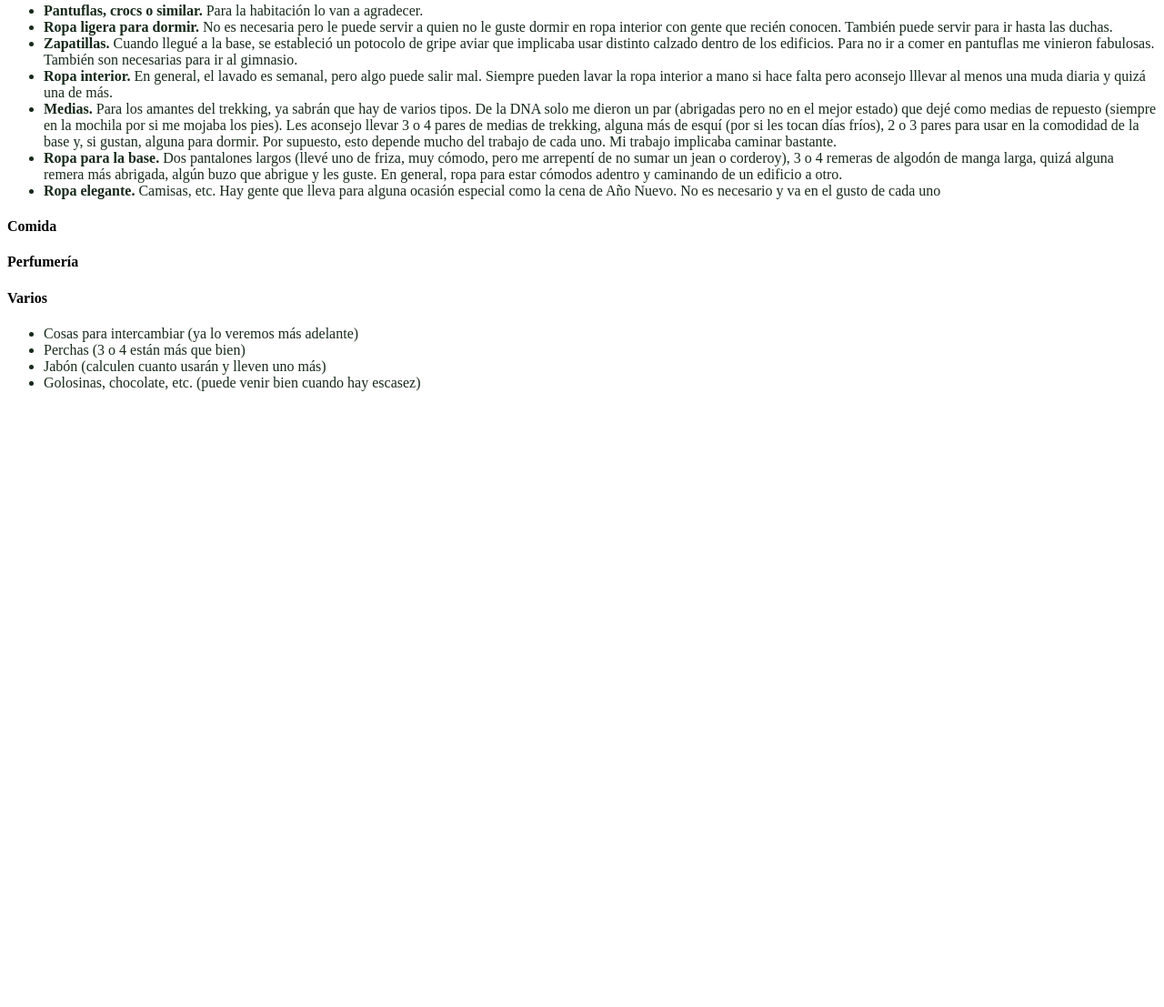
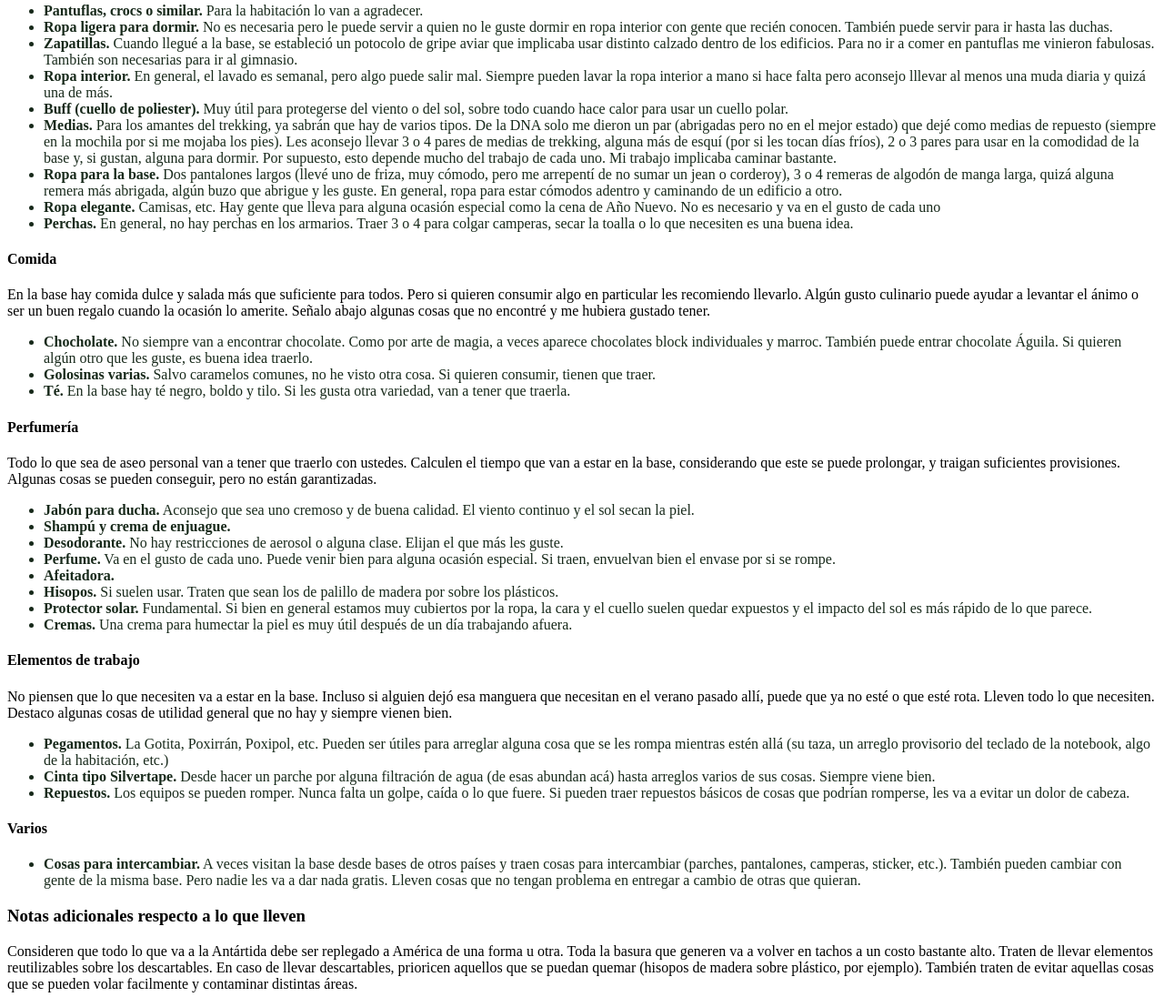
Before and after one commit to pablo-jusim/Principiante-ant-rtico, a plain HTML site: page index.html in a window 1280 px wide. Shown: the part 1151-2258 px from the top of the page at 91% size. Before the commit the page ends 1597 px from the top, so only its background shows below. Drawn offline with Linux system fonts and the light colour scheme.

Commit message:
Avance en la informacion de cosas para llevar.

```diff
--- a/index.html
+++ b/index.html
@@ -19,10 +19,12 @@
           que me hubiese gustado saber de antes de venir para prepararme mejor.
           Ahora las comparto con ustedes para que puedan prepararse para sus
           campañas. ¡Éxitos!
-          <h5>Como se podrán imaginar, este blog está en constante mejora.
-            Por ahora es un esbozo de lo que espero que sea.
-          </h5>
         </p>
+        <h5>
+          Como se podrán imaginar, este blog está en constante mejora. Por ahora
+          es un esbozo de lo que espero que sea.
+        </h5>
+
         <figure>
           <img src="./Assets/Foto1.jpg" alt="una foto X" />
           <figcaption>Imagen liviana aleatoria</figcaption>
@@ -75,6 +77,11 @@
             una de más.
           </li>
           <li>
+            <b>Buff (cuello de poliester).</b> Muy útil para protegerse del
+            viento o del sol, sobre todo cuando hace calor para usar un cuello
+            polar.
+          </li>
+          <li>
             <b>Medias.</b> Para los amantes del trekking, ya sabrán que hay de
             varios tipos. De la DNA solo me dieron un par (abrigadas pero no en
             el mejor estado) que dejé como medias de repuesto (siempre en la
@@ -96,24 +103,119 @@
             ocasión especial como la cena de Año Nuevo. No es necesario y va en
             el gusto de cada uno
           </li>
+          <li>
+            <b>Perchas.</b> En general, no hay perchas en los armarios. Traer 3
+            o 4 para colgar camperas, secar la toalla o lo que necesiten es una
+            buena idea.
+          </li>
         </ul>
 
         <h4>Comida</h4>
-        <ul class="bullet_points_1"></ul>
+        <p>
+          En la base hay comida dulce y salada más que suficiente para todos.
+          Pero si quieren consumir algo en particular les recomiendo llevarlo.
+          Algún gusto culinario puede ayudar a levantar el ánimo o ser un buen
+          regalo cuando la ocasión lo amerite. Señalo abajo algunas cosas que no
+          encontré y me hubiera gustado tener.
+        </p>
+        <ul class="bullet_points_1">
+          <li>
+            <b>Chocholate.</b> No siempre van a encontrar chocolate. Como por
+            arte de magia, a veces aparece chocolates block individuales y
+            marroc. También puede entrar chocolate Águila. Si quieren algún otro
+            que les guste, es buena idea traerlo.
+          </li>
+          <li>
+            <b>Golosinas varias.</b> Salvo caramelos comunes, no he visto otra
+            cosa. Si quieren consumir, tienen que traer.
+          </li>
+          <li>
+            <b>Té.</b> En la base hay té negro, boldo y tilo. Si les gusta otra
+            variedad, van a tener que traerla.
+          </li>
+        </ul>
 
         <h4>Perfumería</h4>
-        <ul class="bullet_points_1"></ul>
+        <p>
+          Todo lo que sea de aseo personal van a tener que traerlo con ustedes.
+          Calculen el tiempo que van a estar en la base, considerando que este
+          se puede prolongar, y traigan suficientes provisiones. Algunas cosas
+          se pueden conseguir, pero no están garantizadas.
+        </p>
+        <ul class="bullet_points_1">
+          <li>
+            <b>Jabón para ducha.</b> Aconsejo que sea uno cremoso y de buena
+            calidad. El viento continuo y el sol secan la piel.
+          </li>
+          <li><b>Shampú y crema de enjuague.</b></li>
+          <li>
+            <b>Desodorante. </b> No hay restricciones de aerosol o alguna clase.
+            Elijan el que más les guste.
+          </li>
+          <li>
+            <b>Perfume.</b> Va en el gusto de cada uno. Puede venir bien para
+            alguna ocasión especial. Si traen, envuelvan bien el envase por si
+            se rompe.
+          </li>
+          <li><b>Afeitadora.</b></li>
+          <li>
+            <b>Hisopos.</b> Si suelen usar. Traten que sean los de palillo de
+            madera por sobre los plásticos.
+          </li>
+          <li>
+            <b>Protector solar.</b> Fundamental. Si bien en general estamos muy
+            cubiertos por la ropa, la cara y el cuello suelen quedar expuestos y
+            el impacto del sol es más rápido de lo que parece.
+          </li>
+          <li>
+            <b>Cremas.</b> Una crema para humectar la piel es muy útil después
+            de un día trabajando afuera.
+          </li>
+        </ul>
+
+        <h4>Elementos de trabajo</h4>
+        <p>
+          No piensen que lo que necesiten va a estar en la base. Incluso si
+          alguien dejó esa manguera que necesitan en el verano pasado allí,
+          puede que ya no esté o que esté rota. Lleven todo lo que necesiten.
+          Destaco algunas cosas de utilidad general que no hay y siempre vienen
+          bien.
+        </p>
+        <ul class="bullet_points_1">
+          <li>
+            <b>Pegamentos.</b> La Gotita, Poxirrán, Poxipol, etc. Pueden ser
+            útiles para arreglar alguna cosa que se les rompa mientras estén
+            allá (su taza, un arreglo provisorio del teclado de la notebook,
+            algo de la habitación, etc.)
+          </li>
+          <li>
+            <b>Cinta tipo Silvertape.</b> Desde hacer un parche por alguna
+            filtración de agua (de esas abundan acá) hasta arreglos varios de
+            sus cosas. Siempre viene bien.
+          </li>
+          <li>
+            <b>Repuestos.</b> Los equipos se pueden romper. Nunca falta un
+            golpe, caída o lo que fuere. Si pueden traer repuestos básicos de
+            cosas que podrían romperse, les va a evitar un dolor de cabeza.
+          </li>
+        </ul>
 
         <h4>Varios</h4>
         <ul class="bullet_points_1"></ul>
         <ul class="bullet_points_1">
-          <li>Cosas para intercambiar (ya lo veremos más adelante)</li>
-          <li>Perchas (3 o 4 están más que bien)</li>
-          <li>Jabón (calculen cuanto usarán y lleven uno más)</li>
-          <li>
-            Golosinas, chocolate, etc. (puede venir bien cuando hay escasez)
-          </li>
+          <li><b>Cosas para intercambiar.</b> A veces visitan la base desde bases de otros países y traen cosas para intercambiar (parches, pantalones, camperas, sticker, etc.). También pueden cambiar con gente de la misma base. Pero nadie les va a dar nada gratis. Lleven cosas que no tengan problema en entregar a cambio de otras que quieran.</li>
         </ul>
+
+        <h3>Notas adicionales respecto a lo que lleven</h3>
+        <p>
+          Consideren que todo lo que va a la Antártida debe ser replegado a
+          América de una forma u otra. Toda la basura que generen va a volver en
+          tachos a un costo bastante alto. Traten de llevar elementos
+          reutilizables sobre los descartables. En caso de llevar descartables,
+          prioricen aquellos que se puedan quemar (hisopos de madera sobre
+          plástico, por ejemplo). También traten de evitar aquellas cosas que se
+          pueden volar facilmente y contaminar distintas áreas.
+        </p>
       </section>
     </main>
   </body>
```
